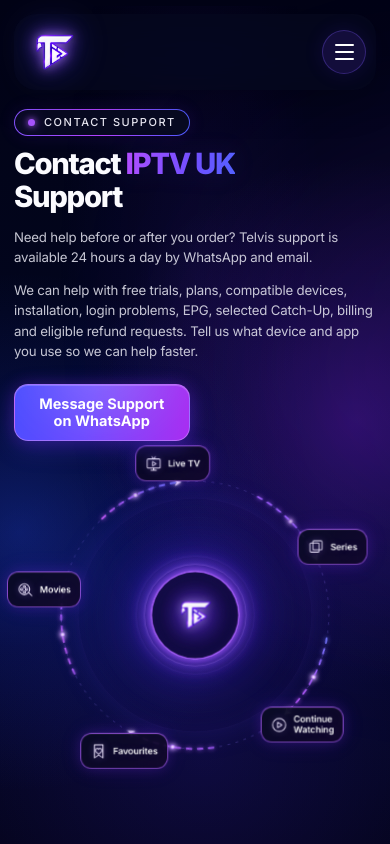
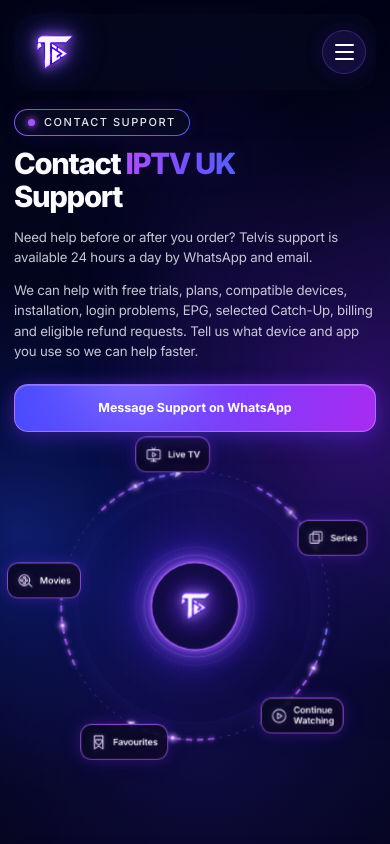
Before and after one commit to saimsultan380/brilltv.uk, a Next.js app: page /contact in a window 390 px wide. Shown: the top 844 px of the page. Built offline with nearby package versions, Linux system fonts and the light colour scheme.

Commit message:
first commit

```diff
--- a/app/globals.css
+++ b/app/globals.css
@@ -1331,6 +1331,18 @@
 
 .telvis-hero:not(.telvis-hero-page) .telvis-cta-primary {
   gap: 8px;
+}
+
+.telvis-hero.telvis-hero-page .telvis-actions {
+  grid-template-columns: 1fr;
+  width: 100%;
+  max-width: 420px;
+}
+
+.telvis-hero.telvis-hero-page .telvis-cta-primary,
+.telvis-hero.telvis-hero-page .telvis-cta-secondary {
+  width: 100%;
+  white-space: nowrap;
 }
 
 /* =========================================================
@@ -2254,6 +2266,22 @@
     max-width: 100%;
   }
 
+  .telvis-hero.telvis-hero-page .telvis-actions {
+    grid-template-columns: 1fr;
+    width: 100%;
+    max-width: 100%;
+  }
+
+  .telvis-hero.telvis-hero-page .telvis-cta-primary,
+  .telvis-hero.telvis-hero-page .telvis-cta-secondary {
+    width: 100%;
+    min-height: 48px;
+    padding: 10px 14px;
+    font-size: clamp(12px, 3.2vw, 14px);
+    line-height: 1.15;
+    white-space: nowrap;
+  }
+
   .telvis-hero-trust-line {
     margin-top: 14px;
     font-size: clamp(9px, 2.35vw, 10px);
@@ -2365,6 +2393,12 @@
 @media (max-width: 360px) {
   .telvis-hero:not(.telvis-hero-page) .telvis-copy {
     max-width: min(86%, 314px);
+  }
+
+  .telvis-hero.telvis-hero-page .telvis-cta-primary,
+  .telvis-hero.telvis-hero-page .telvis-cta-secondary {
+    font-size: clamp(11px, 3vw, 12.5px);
+    padding: 9px 10px;
   }
 
   .telvis-hero:not(.telvis-hero-page) .telvis-play-icon {
```
